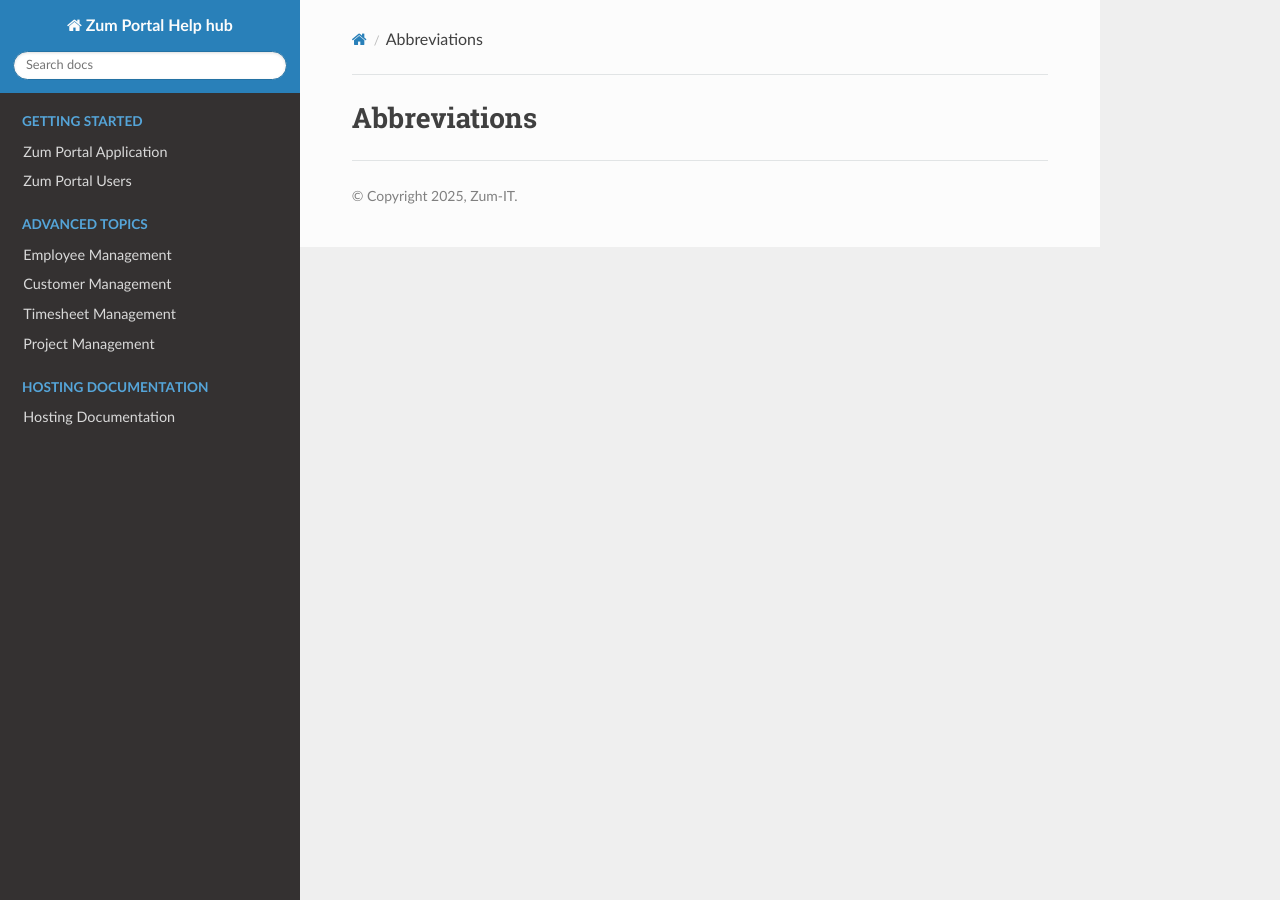
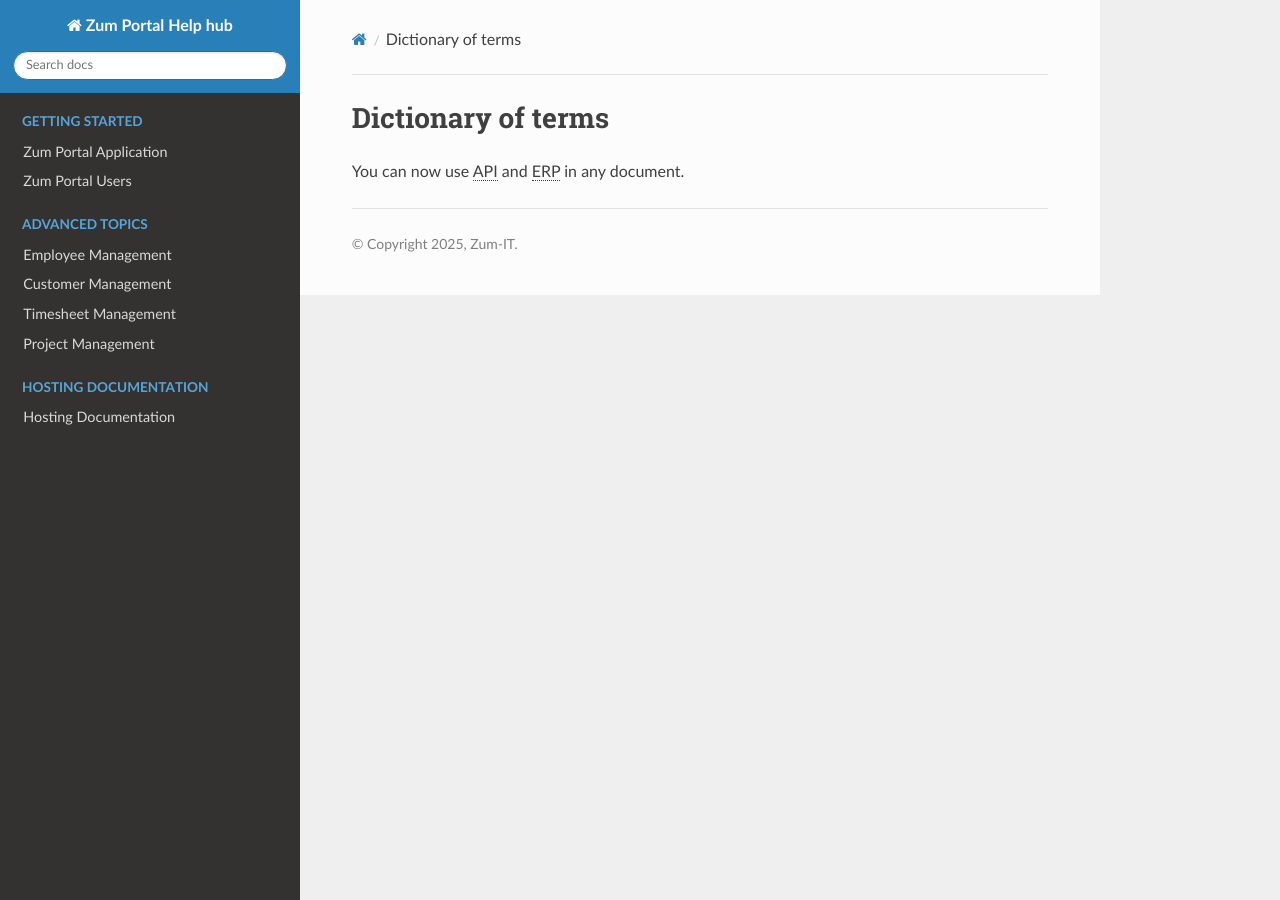
Before and after one commit to ghadiben0/Project-Zum-Portal, a Sphinx documentation site: the page built from docs/source/dictionairy.rst, in a window 1280 px wide. Built offline with Sphinx 7.4.7 and the Read the Docs theme 3.1.0, drawn with Linux system fonts in a browser that asks for light colours.

Commit message:
Update dictionairy.rst

```diff
--- a/docs/source/dictionairy.rst
+++ b/docs/source/dictionairy.rst
@@ -1,7 +1,7 @@
-.. _abbreviations:
-
-Abbreviations
-=============
-
 .. |API| replace:: :abbr:`API (Application Programming Interface)`
 .. |ERP| replace:: :abbr:`ERP (Enterprise Resource Planning)`
+
+Dictionary of terms
+===================
+
+You can now use |API| and |ERP| in any document.
```
